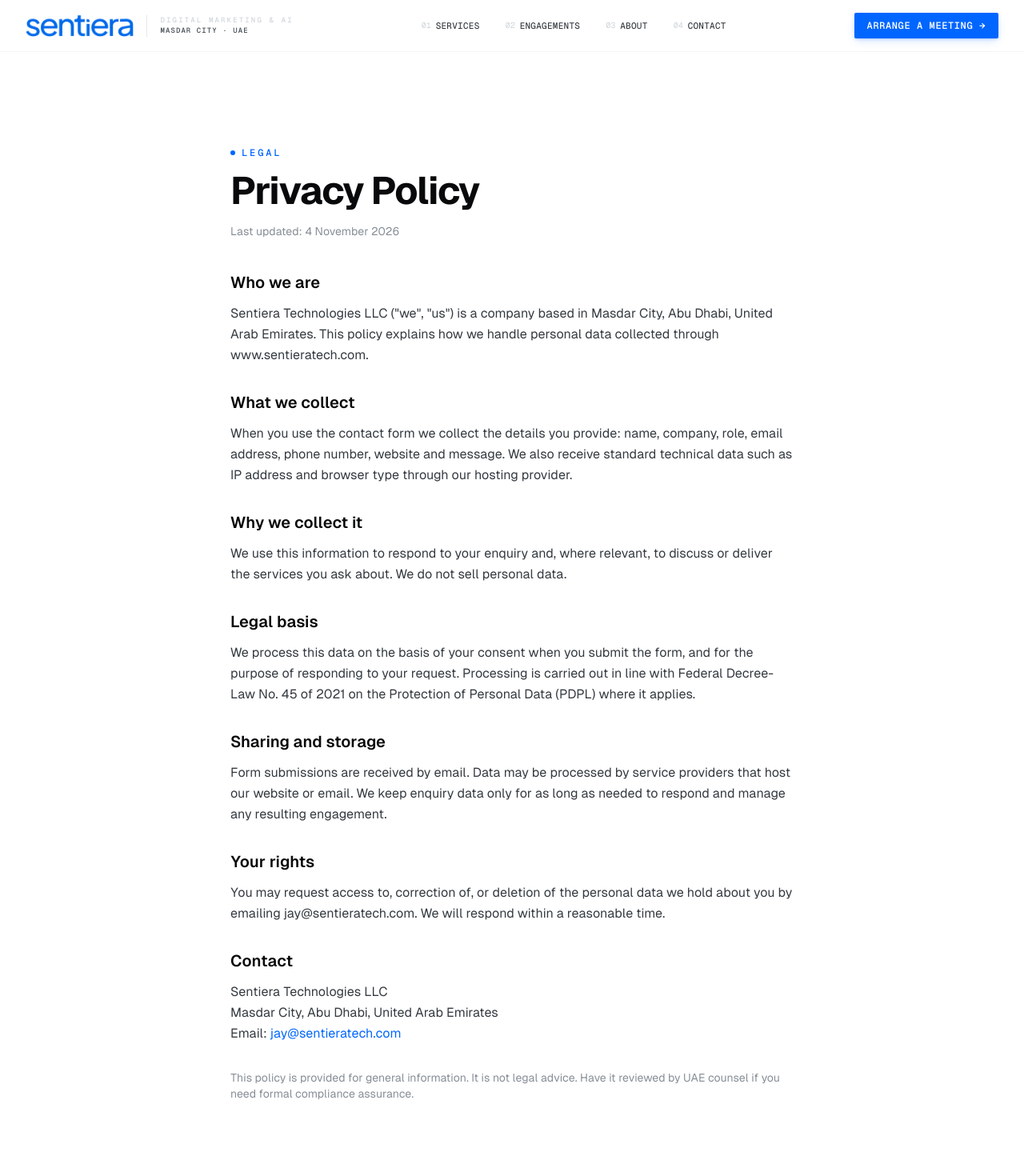
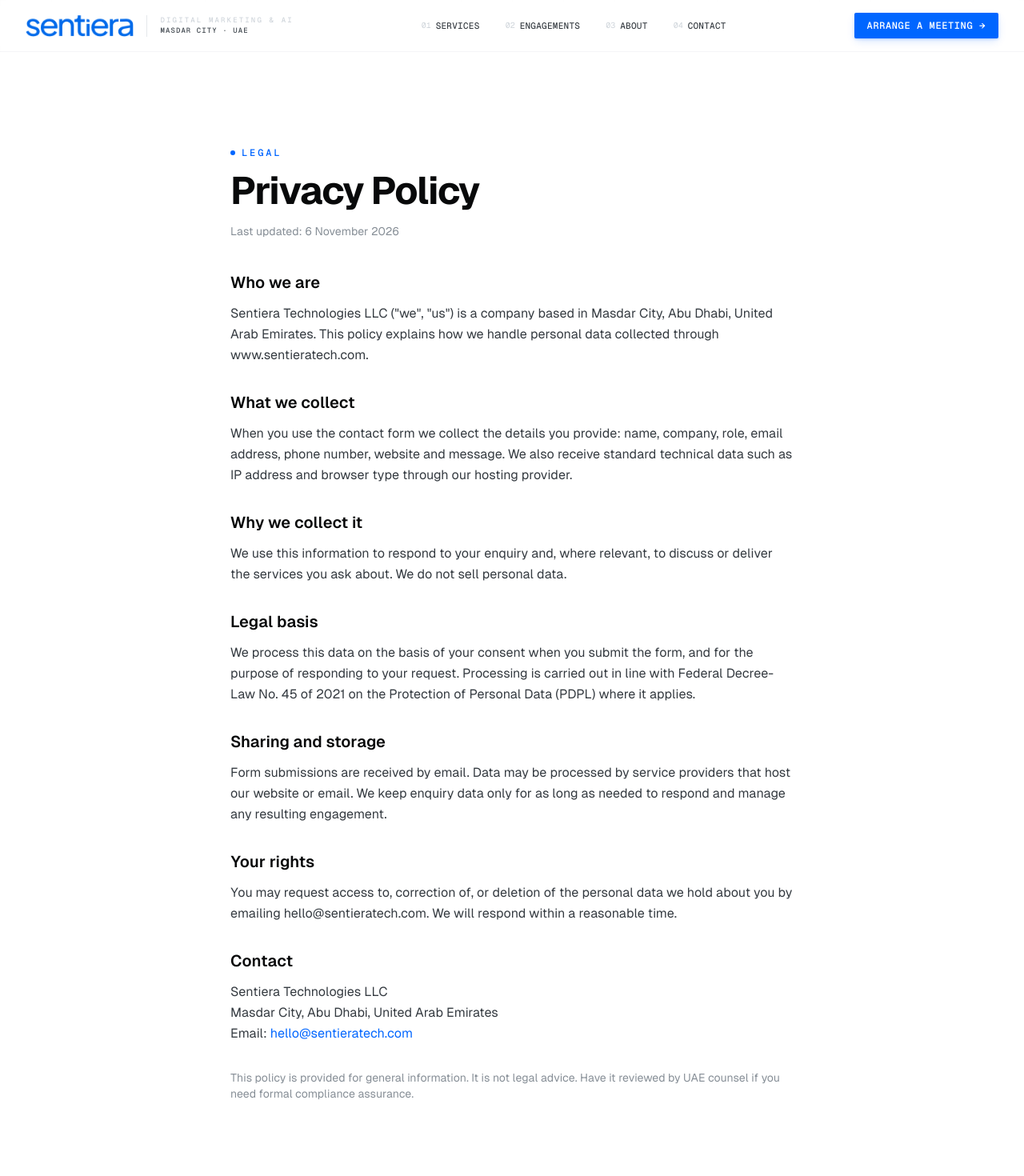
Before and after one commit to Acidtuner/sentiera, a Next.js app: page /privacy in a window 1280 px wide. Shown: the top 1470 px of the page at 80% size. Built offline with nearby package versions, Linux system fonts and the light colour scheme.

Commit message:
Update privacy and terms contact email to hello@sentieratech.com

```diff
--- a/src/app/privacy/page.tsx
+++ b/src/app/privacy/page.tsx
@@ -15,7 +15,7 @@ export default function Privacy() {
           <span>Legal</span>
         </div>
         <h1 className="font-sans text-4xl sm:text-5xl font-bold tracking-tight-heading text-slate-950">Privacy Policy</h1>
-        <p className="mt-4 font-sans text-sm text-slate-500">Last updated: 4 November 2026</p>
+        <p className="mt-4 font-sans text-sm text-slate-500">Last updated: 6 November 2026</p>
 
         <div className="mt-10 space-y-8 font-sans text-base text-slate-700 leading-relaxed">
           <section>
@@ -56,7 +56,7 @@ export default function Privacy() {
           <section>
             <h2 className="font-sans text-xl font-semibold text-slate-950">Your rights</h2>
             <p className="mt-3">
-              You may request access to, correction of, or deletion of the personal data we hold about you by emailing jay@sentieratech.com. We will respond within a reasonable time.
+              You may request access to, correction of, or deletion of the personal data we hold about you by emailing hello@sentieratech.com. We will respond within a reasonable time.
             </p>
           </section>
 
@@ -65,7 +65,7 @@ export default function Privacy() {
             <p className="mt-3">
               Sentiera Technologies LLC<br />
               Masdar City, Abu Dhabi, United Arab Emirates<br />
-              Email: <a href="mailto:jay@sentieratech.com" className="text-tech-blue hover:underline">jay@sentieratech.com</a>
+              Email: <a href="mailto:hello@sentieratech.com" className="text-tech-blue hover:underline">hello@sentieratech.com</a>
             </p>
           </section>
 
--- a/src/app/terms/page.tsx
+++ b/src/app/terms/page.tsx
@@ -15,7 +15,7 @@ export default function Terms() {
           <span>Legal</span>
         </div>
         <h1 className="font-sans text-4xl sm:text-5xl font-bold tracking-tight-heading text-slate-950">Terms of Use</h1>
-        <p className="mt-4 font-sans text-sm text-slate-500">Last updated: 4 November 2026</p>
+        <p className="mt-4 font-sans text-sm text-slate-500">Last updated: 6 November 2026</p>
 
         <div className="mt-10 space-y-8 font-sans text-base text-slate-700 leading-relaxed">
           <section>
@@ -65,7 +65,7 @@ export default function Terms() {
             <p className="mt-3">
               Sentiera Technologies LLC<br />
               Masdar City, Abu Dhabi, United Arab Emirates<br />
-              Email: <a href="mailto:jay@sentieratech.com" className="text-tech-blue hover:underline">jay@sentieratech.com</a>
+              Email: <a href="mailto:hello@sentieratech.com" className="text-tech-blue hover:underline">hello@sentieratech.com</a>
             </p>
           </section>
 
```
